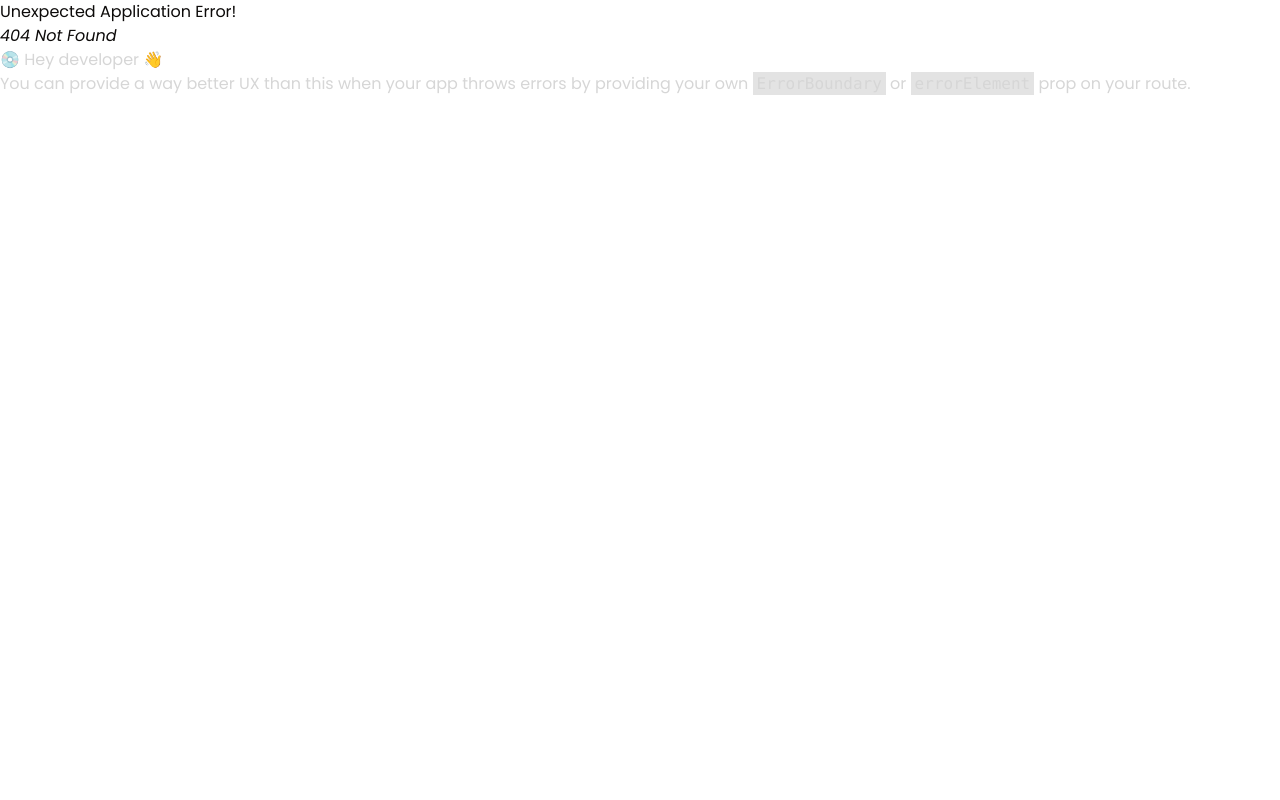
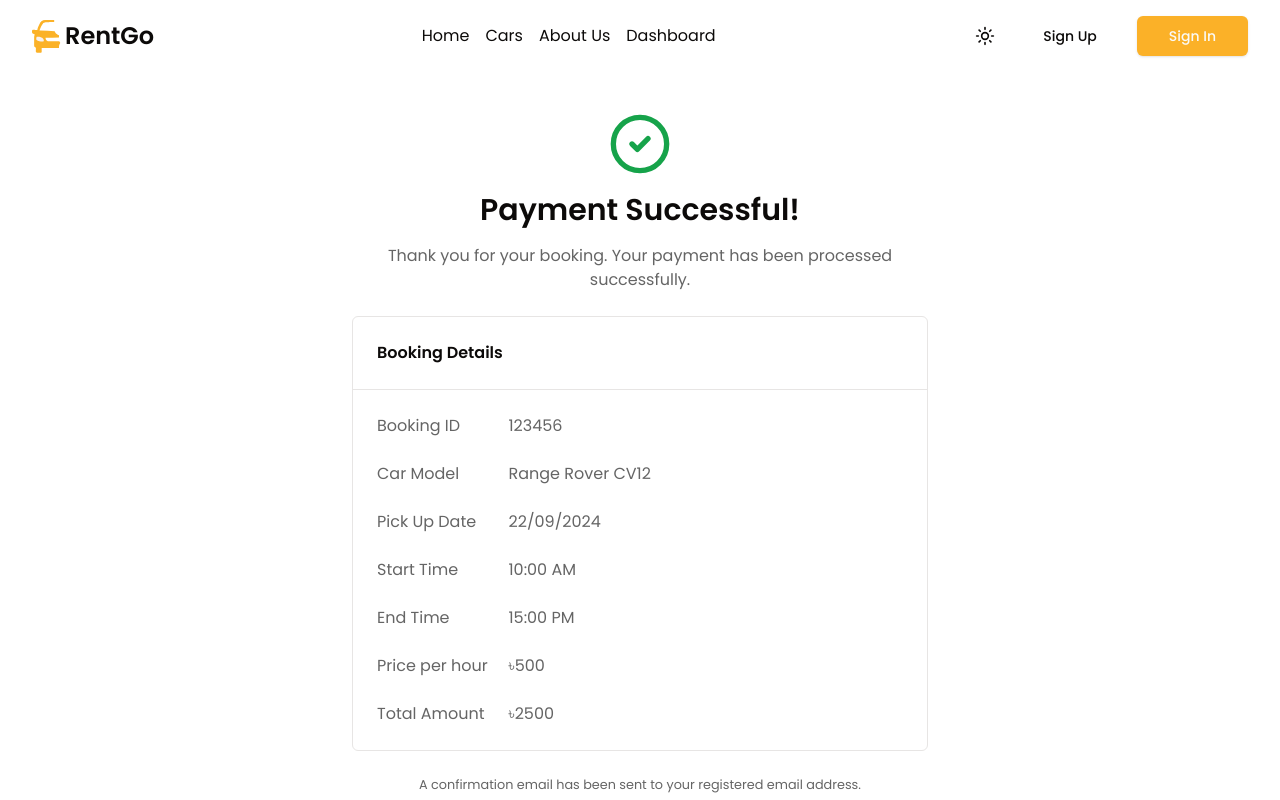
Before and after one commit to noyonalways/rentgo-web, a React (Vite) app: page /booking/payment/success in a window 1280 px wide. Before the commit this address had no page. Shown: the top 800 px of the page. Built offline with nearby package versions, Linux system fonts and the light colour scheme.

Commit message:
feat: payment success page added

```diff
--- a/src/pages/payment/success/index.tsx
+++ b/src/pages/payment/success/index.tsx
@@ -1,7 +1,109 @@
+import { Button } from "@/components/ui/button";
+import { CheckCircle2 } from "lucide-react";
+import { Link } from "react-router-dom";
+
 interface IProps {}
 
 const Success: React.FC<IProps> = () => {
-  return <div>This is Success</div>;
+  return (
+    <section className="pt-10 pb-20">
+      <div className="container">
+        <div className="space-y-6">
+          <div className="space-y-4 text-center">
+            <CheckCircle2 size={64} className="text-[#16A34A] inline-block" />
+            <h1 className="text-3xl font-semibold mt-4">Payment Successful!</h1>
+            <p className="text-[#656565] dark:text-gray-400 w-full lg:max-w-lg mx-auto">
+              Thank you for your booking. Your payment has been processed
+              successfully.
+            </p>
+          </div>
+          <div className="w-full lg:max-w-xl mx-auto rounded-md border">
+            <h3 className="font-semibold border-b p-6">Booking Details</h3>
+            <div className="p-6 space-y-6">
+              <div>
+                <div className="flex">
+                  <p className="text-[#656565] basis-2/5 lg:basis-1/4 dark:text-gray-400">
+                    Booking ID
+                  </p>
+                  <p className="text-[#656565] flex-1 dark:text-gray-400">
+                    123456
+                  </p>
+                </div>
+              </div>
+              <div>
+                <div className="flex">
+                  <p className="text-[#656565] basis-2/5 lg:basis-1/4 dark:text-gray-400">
+                    Car Model
+                  </p>
+                  <p className="text-[#656565] flex-1 dark:text-gray-400">
+                    Range Rover CV12
+                  </p>
+                </div>
+              </div>
+              <div>
+                <div className="flex">
+                  <p className="text-[#656565] basis-2/5 lg:basis-1/4 dark:text-gray-400">
+                    Pick Up Date
+                  </p>
+                  <p className="text-[#656565] flex-1 dark:text-gray-400">
+                    22/09/2024
+                  </p>
+                </div>
+              </div>
+              <div>
+                <div className="flex">
+                  <p className="text-[#656565] basis-2/5 lg:basis-1/4 dark:text-gray-400">
+                    Start Time
+                  </p>
+                  <p className="text-[#656565] basis-1/ dark:text-gray-400">
+                    10:00 AM
+                  </p>
+                </div>
+              </div>
+              <div>
+                <div className="flex">
+                  <p className="text-[#656565] basis-2/5 lg:basis-1/4 dark:text-gray-400">
+                    End Time
+                  </p>
+                  <p className="text-[#656565] flex-1 dark:text-gray-400">
+                    15:00 PM
+                  </p>
+                </div>
+              </div>
+              <div>
+                <div className="flex">
+                  <p className="text-[#656565] basis-2/5 lg:basis-1/4 dark:text-gray-400">
+                    Price per hour
+                  </p>
+                  <p className="text-[#656565] flex-1 dark:text-gray-400">
+                    ৳500
+                  </p>
+                </div>
+              </div>
+              <div>
+                <div className="flex">
+                  <p className="text-[#656565] basis-2/5 lg:basis-1/4 dark:text-gray-400">
+                    Total Amount
+                  </p>
+                  <p className="text-[#656565] flex-1 dark:text-gray-400">
+                    ৳2500
+                  </p>
+                </div>
+              </div>
+            </div>
+          </div>
+          <small className="text-[#656565] dark:text-gray-400 w-full lg:max-w-lg mx-auto block text-center">
+            A confirmation email has been sent to your registered email address.
+          </small>
+          <div className="flex justify-center">
+            <Link to="/">
+              <Button className="w-full lg:w-auto">Go to Home Page</Button>
+            </Link>
+          </div>
+        </div>
+      </div>
+    </section>
+  );
 };
 
 export default Success;
--- a/src/routes/index.tsx
+++ b/src/routes/index.tsx
@@ -1,5 +1,5 @@
 import { MainLayout } from "@/layouts";
-import { Home, SignIn, SignUp } from "@/pages";
+import { Home, PaymentSuccess, SignIn, SignUp } from "@/pages";
 import { createBrowserRouter } from "react-router-dom";
 
 const router = createBrowserRouter([
@@ -19,6 +19,10 @@ const router = createBrowserRouter([
         path: "signin",
         element: <SignIn />,
       },
+      {
+        path: "/booking/payment/success",
+        element: <PaymentSuccess />,
+      },
     ],
   },
 ]);
```
